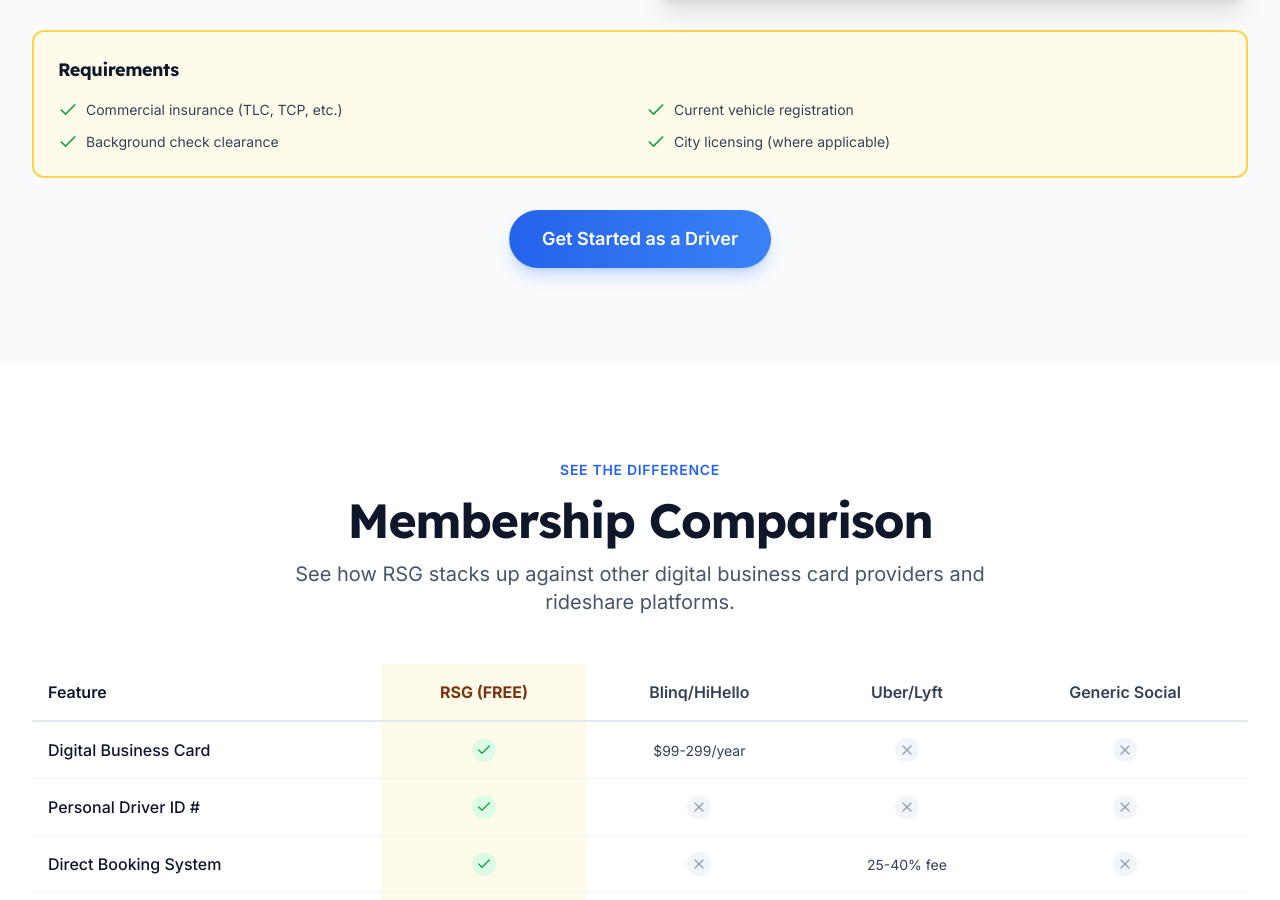
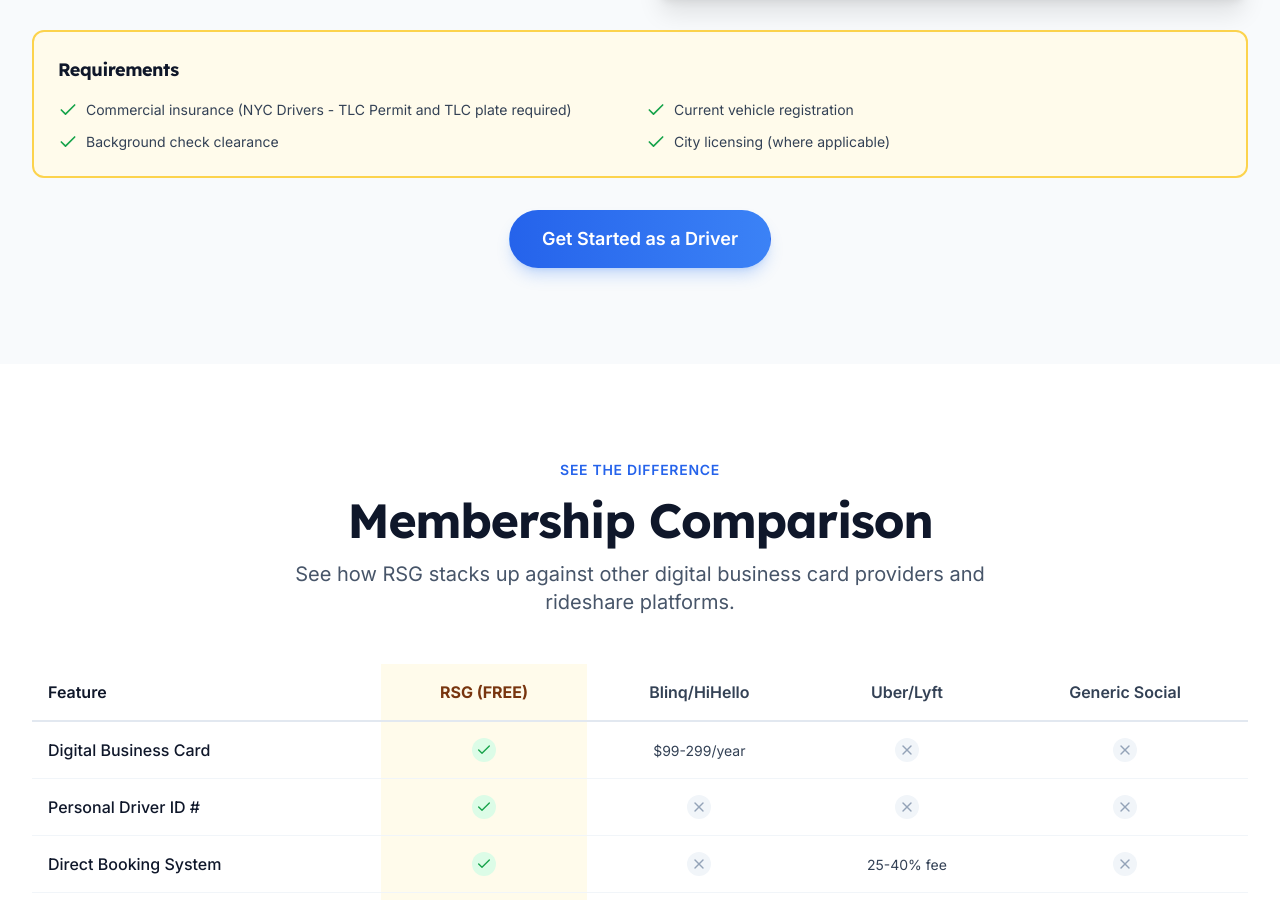
Before and after one commit to shakiltousif/rsg-landing, a Next.js app: page / in a window 1280 px wide. Shown: the part 6730-7630 px from the top of the page. Built offline with nearby package versions, Linux system fonts and the light colour scheme.

Commit message:
Update Requirements section with NYC TLC-specific text
- Change first requirement from 'Commercial insurance (TLC, TCP, etc.)'
  to 'Commercial insurance (NYC Drivers - TLC Permit and TLC plate required)'
- Makes requirements clearer for NYC TLC drivers

```diff
--- a/components/sections/HowItWorks.tsx
+++ b/components/sections/HowItWorks.tsx
@@ -98,7 +98,7 @@
         <div className="grid gap-3 sm:grid-cols-2">
           <div className="flex items-center gap-2">
             <Check className="h-5 w-5 text-success-600" />
-            <span className="text-sm text-neutral-700">Commercial insurance (TLC, TCP, etc.)</span>
+            <span className="text-sm text-neutral-700">Commercial insurance (NYC Drivers - TLC Permit and TLC plate required)</span>
           </div>
           <div className="flex items-center gap-2">
             <Check className="h-5 w-5 text-success-600" />
```
